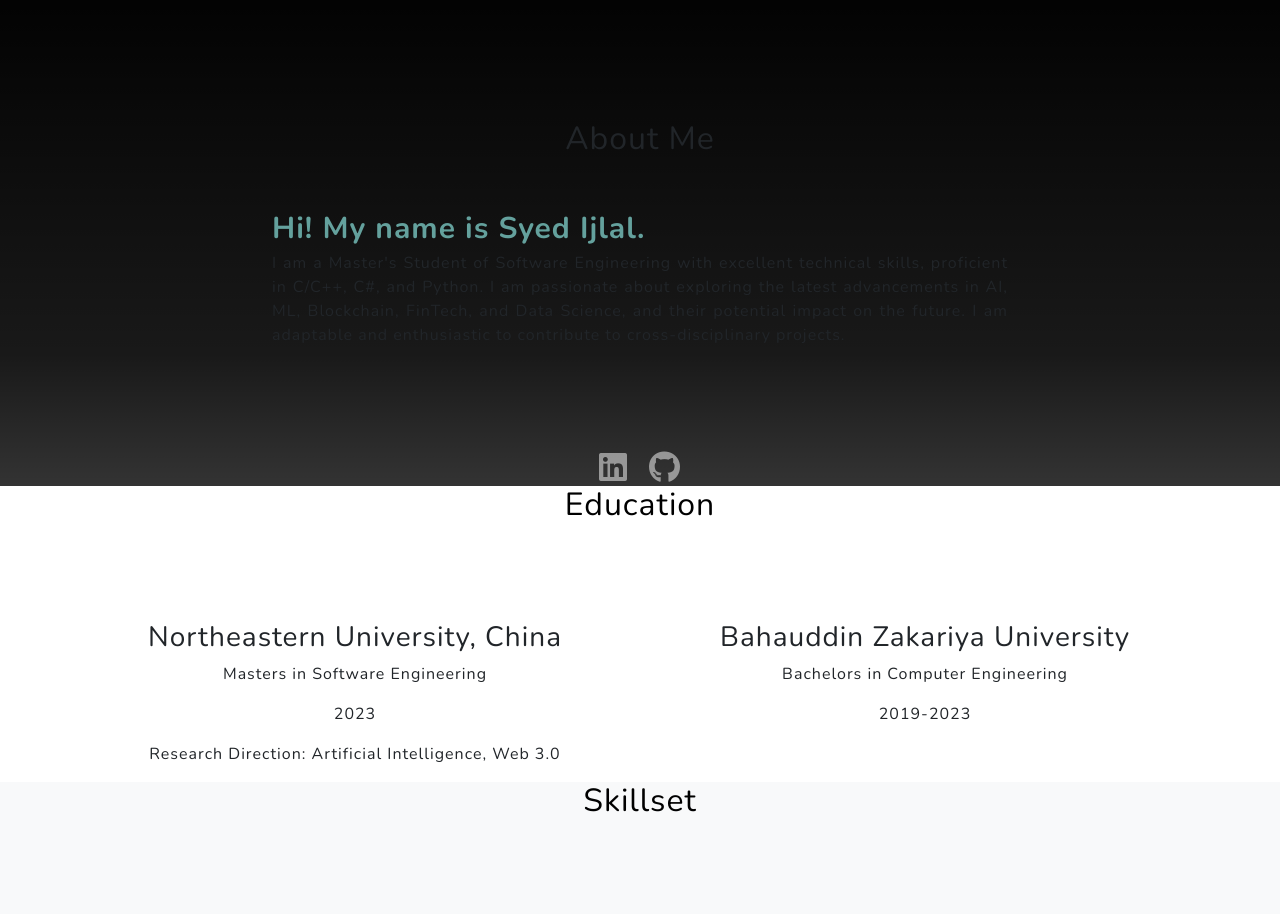
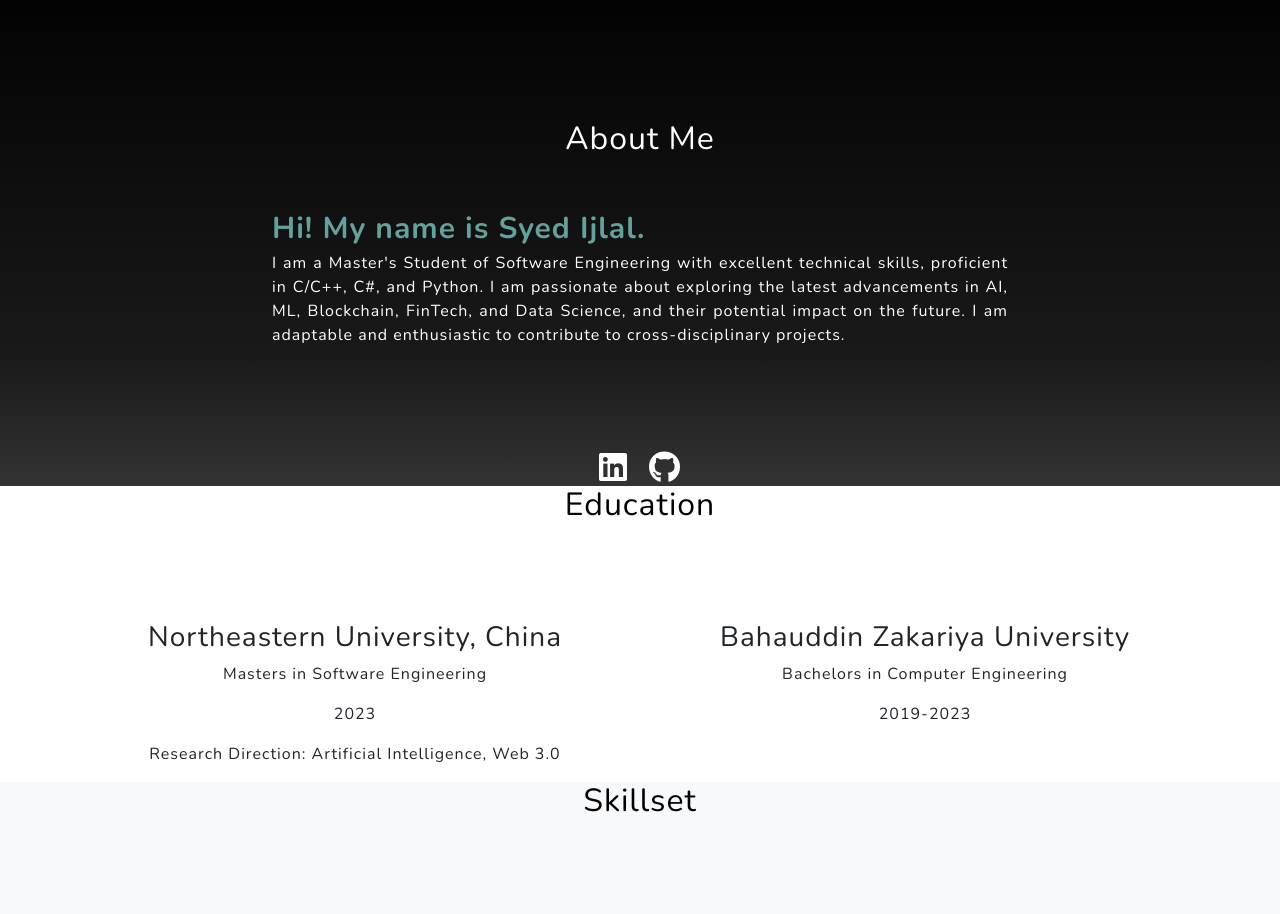
Before and after one commit to syed-ijlal/syed-ijlal.github.io, a website: page index.html in a window 1280 px wide. Shown: the part 840-1754 px from the top of the page. Drawn offline with nearby package versions, Linux system fonts and the light colour scheme; grey boxes are pictures that could not be loaded.

Commit message:
Update index.html

```diff
--- a/index.html
+++ b/index.html
@@ -58,13 +58,13 @@
         </div>
     </header>
 
-   <!-- About Section -->
+<!-- About Section -->
 <section class="about-section text-center" id="about">
     <div class="container">
         <div class="row">
             <div class="col-lg-8 mx-auto">
-                <h2 class="mb-4">About Me</h2>
-                <p class="mt-5 text-justify mx-auto">
+                <h2 class="mb-4 text-white">About Me</h2>
+                <p class="mt-5 text-justify mx-auto text-white">
                     <span style="font-size: 30px; font-weight: bold; color: #64a19d;">Hi! My name is Syed Ijlal.</span><br />
                     I am a Master's Student of Software Engineering with excellent technical skills, proficient in C/C++, C#, and Python. I am passionate about exploring the latest advancements in AI, ML, Blockchain, FinTech, and Data Science, and their potential impact on the future. I am adaptable and enthusiastic to contribute to cross-disciplinary projects.
                 </p>
@@ -72,15 +72,17 @@
         </div>
         <div class="row mt-4">
             <div class="col-lg-8 mx-auto">
-                <a class="mx-2 text-white-50" target="_blank" href="https://www.linkedin.com/in/syed-ijlal/">
+                <a class="mx-2 text-white" target="_blank" href="https://www.linkedin.com/in/syed-ijlal/">
                     <i class="fab fa-linkedin fa-2x"></i>
                 </a>
-                <a class="mx-2 text-white-50" target="_blank" href="https://github.com/ijlal910">
+                <a class="mx-2 text-white" target="_blank" href="https://github.com/ijlal910">
                     <i class="fab fa-github fa-2x"></i>
                 </a>
             </div>
+        </div>
     </div>
 </section>
+
 
 
 
```
